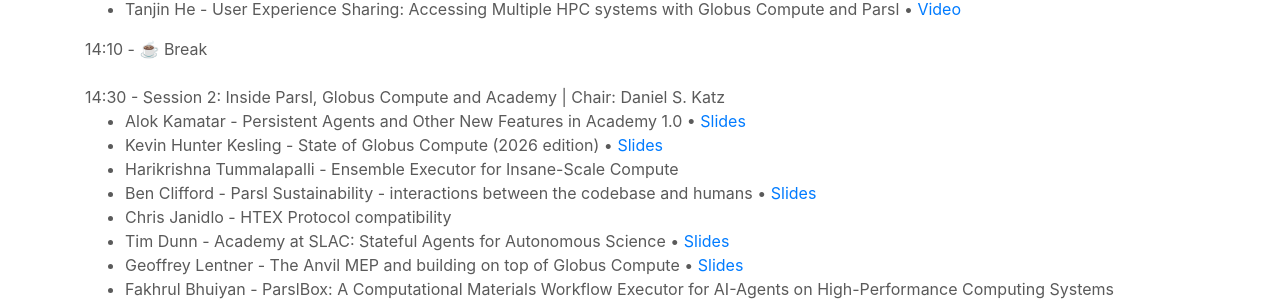
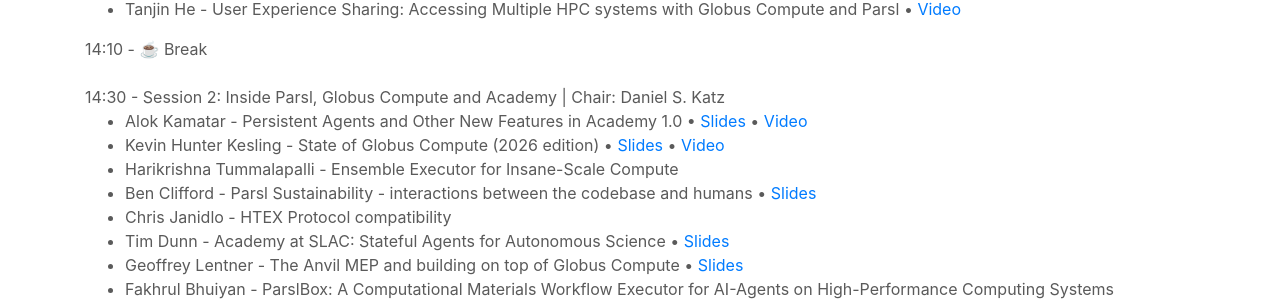
Before and after one commit to Parsl/parsl.github.io, a Jekyll site: the page built from parslfest/apex2026.html, in a window 1280 px wide and 900 px high, scrolled down 754 px. Shown: the part 149-453 px from the top of the window. Built offline with Jekyll 4.4.1, drawn with Linux system fonts in a browser that asks for light colours.

Commit message:
add alok, kevin videos

```diff
--- a/parslfest/apex2026.html
+++ b/parslfest/apex2026.html
@@ -75,8 +75,8 @@
 
 14:30 - Session 2: Inside Parsl, Globus Compute and Academy | Chair: Daniel S. Katz
 <ul>
-<li>Alok Kamatar - Persistent Agents and Other New Features in Academy 1.0 • <a href="2026/kamatar-academy-1.0.pdf" target="_blank">Slides</a></li>
-<li>Kevin Hunter Kesling - State of Globus Compute (2026 edition) • <a target="_blank" href="2026/khunterkesling-state-of-compute-2026.pdf">Slides</a></li>
+<li>Alok Kamatar - Persistent Agents and Other New Features in Academy 1.0 • <a href="2026/kamatar-academy-1.0.pdf" target="_blank">Slides</a> • <a href="https://youtu.be/iCtxZxae_Gs">Video</a> </li>
+<li>Kevin Hunter Kesling - State of Globus Compute (2026 edition) • <a target="_blank" href="2026/khunterkesling-state-of-compute-2026.pdf">Slides</a> • <a href="https://youtu.be/-boC9MylntA">Video</a></li>
 <li>Harikrishna Tummalapalli - Ensemble Executor for Insane-Scale Compute   </li>
 <li>Ben Clifford - Parsl Sustainability - interactions between the codebase and humans • <a href="2026/clifford-sustainability-humans-codebase.pdf" target="_blank">Slides</a></li>
 <li>Chris Janidlo - HTEX Protocol compatibility</li>
```
